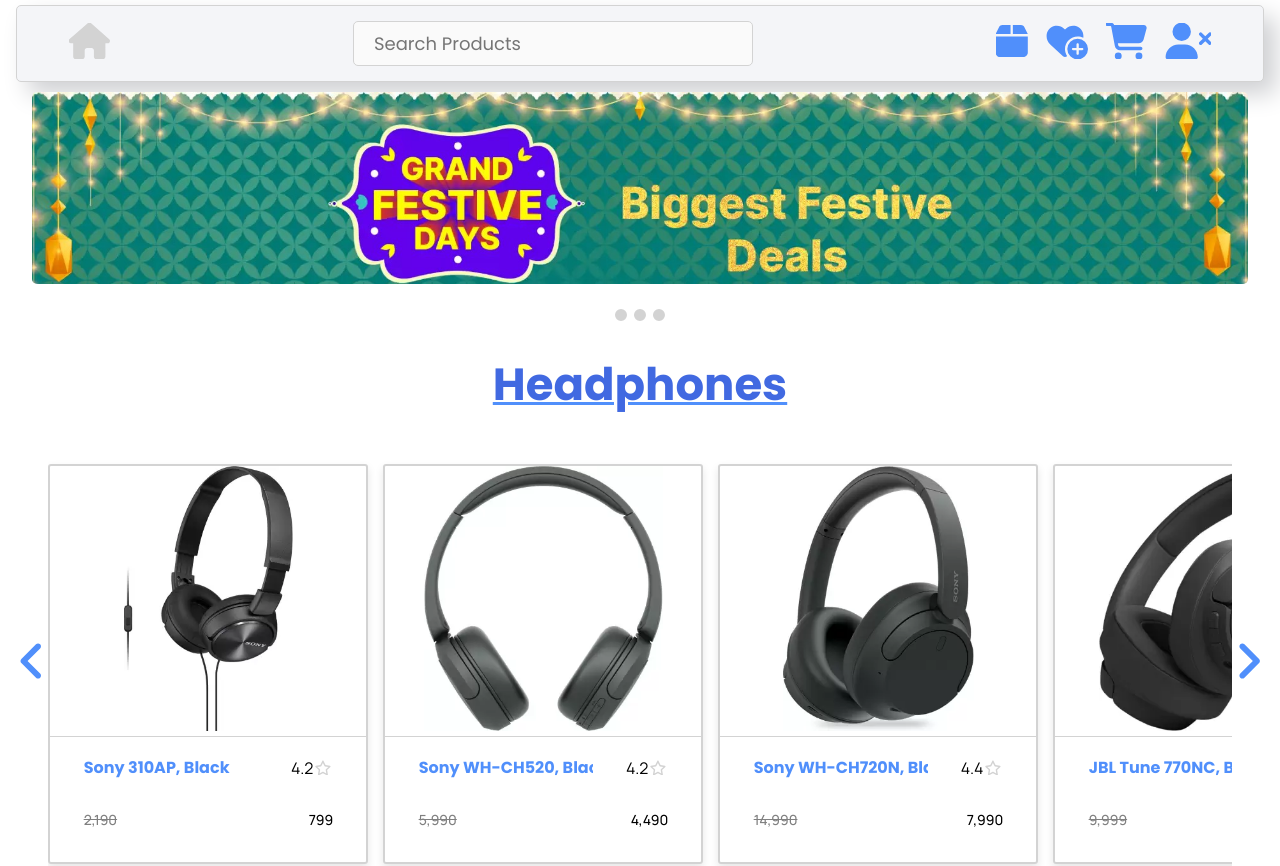
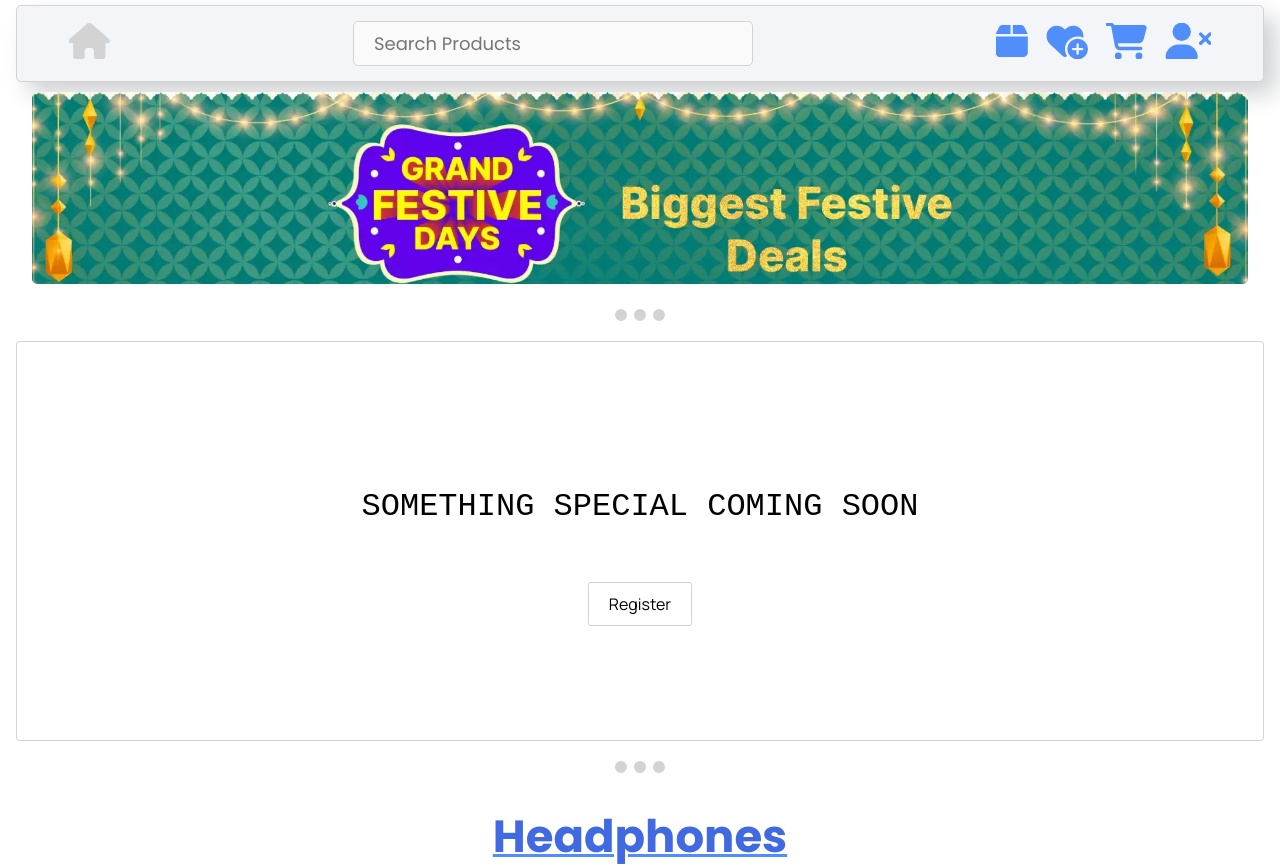
Before and after one commit to VimalrajVR12/Electronics, a React (Create React App) app in the folder electronics-website/: page / in a window 1280 px wide. Shown: the top 866 px of the page. Built offline with nearby package versions, Linux system fonts and the light colour scheme.

Commit message:
added : Pre-registration and puzzle

```diff
--- a/electronics-website/src/components/Carousel.jsx
+++ b/electronics-website/src/components/Carousel.jsx
@@ -7,7 +7,6 @@
   const containerRef = useRef();
   const elRef = useRef();
   const elements = data.map((el, i) => {
-    console.log(el)
     if(i<12)return (
       <ProductContainer
         elRef={i===0?elRef:null}
--- /dev/null
+++ b/electronics-website/src/components/Pills.jsx
@@ -0,0 +1,19 @@
+import React from 'react'
+import styles from "../styles/Pills.module.css"
+const Pills = ({setState}) => {
+  return (
+    <div className={styles.container}>
+      <img src="./Pills.png" alt="pills" />
+      <button
+        onClick={() => setState((prev) => prev + 2)}
+        id={styles.redPill}
+      ></button>
+      <button
+        onClick={() => setState((prev) => prev + 1)}
+        id={styles.bluePill}
+      ></button>
+    </div>
+  );
+}
+
+export default Pills
--- /dev/null
+++ b/electronics-website/src/components/PreRegister.jsx
@@ -0,0 +1,79 @@
+import React, { useState } from 'react'
+import styles from "../styles/PreRegister.module.css"
+import PreRegistration from './PreRegistration'
+import Pills from './Pills'
+const chars = ['A', 'B', 'C', 'D', 'E', 'F', 'G', 'H', 'I', 'J', 'K', 'L', 'M', 'N', 'O', 'P', 'Q', 'R', 'S', 'T', 'U', 'V', 'W', 'X', 'Y', 'Z']
+const PreRegister = () => {
+  const [state,setState] = useState(0)
+  const [open,setOpen] = useState(false)
+  const hoverEffect = (event)=>{
+    const el = event.target;
+    const original = el.innerText;
+    let count = 0;
+    const int = setInterval(()=>{
+        let newText = ""
+        for(let i=0; i<count;i++){
+          newText += el.textContent[i];
+        }
+        for(let i=count; i<original.length;i++){
+            const rand = Math.floor(Math.random() * 26);
+            newText += chars[rand];
+        }
+        if(count<10){
+          el.innerText = newText;
+          count++;
+        }
+        else {
+          el.innerText=original
+          clearInterval(int);
+          goToNext()
+        }
+    },40)
+
+  }
+  const goToNext = () => {
+        if (state < 4) setState((prev) => prev + 1);
+      }
+  const arr = [
+    <p
+      onMouseOver={hoverEffect}
+
+
+      className={styles.sparkling}
+      title="Third time's the charm"
+    >
+      SOMETHING SPECIAL COMING SOON
+    </p>,
+    <p onMouseOver={hoverEffect}
+     className={styles.sparkling}>
+      SOMETHING SPECIAL COMING SOON
+    </p>,
+    <p onMouseOver={hoverEffect}
+     className={styles.sparkling}>
+      SOMETHING SPECIAL COMING SOON
+    </p>,
+    <p onMouseOver={hoverEffect}
+     className={styles.sparkling}>
+      ARE YOU SURE?
+    </p>,
+    <Pills setState={setState}/>
+    ,
+    <p>Oll Korrect.</p>,
+    <div className={styles.secretContainer}>
+      <p>SAWftBook. COMING SOON</p>
+      <img src="/SAWftBook.jpg"></img>
+      <button onClick={() => setOpen(true)}>Register</button>
+    </div>,
+  ];
+  return (
+    <div
+      className={styles.container}
+    >
+      {arr[state]}
+      {state < 3 || state===5 ? <button onClick={() => setOpen(true)}>Register</button>:null}
+      {open && <PreRegistration setOpen={setOpen} />}
+    </div>
+  );
+}
+
+export default PreRegister
--- /dev/null
+++ b/electronics-website/src/components/PreRegistration.jsx
@@ -0,0 +1,37 @@
+import React,{useState} from 'react'
+import styles from "../styles/PreRegistration.module.css";
+import {checkSVG, crossSVG} from '../components/SVGs'
+const PreRegistration = ({setOpen}) => {
+  const [registered,setRegistered] = useState(false);
+  const handleRegistration =()=>{
+        setRegistered(true)
+  }
+  return (
+    <div className={styles.container}>
+      {registered ? (
+        <div>
+          <span onClick={() => setOpen(false)}>{crossSVG}</span>
+          <span className={styles.check}>{checkSVG}</span>
+          <p>Dun!! Dun!! Done!!</p>
+        </div>
+      ) : (
+        <>
+          <span onClick={() => setOpen(false)}>{crossSVG}</span>
+          <form onSubmit={(event)=>{
+              event.preventDefault();
+              setRegistered(true);
+          }}>
+            <input required
+              type="email"
+              name="register"
+              placeholder="Enter your email"
+            />
+            <input style={{cursor:'pointer'}} className={styles.button} type='submit' name='Pre Register' value="Pre Register"/>
+          </form>
+        </>
+      )}
+    </div>
+  );
+}
+
+export default PreRegistration
--- a/electronics-website/src/components/ProductContainer.jsx
+++ b/electronics-website/src/components/ProductContainer.jsx
@@ -1,9 +1,11 @@
-import React from 'react'
+import React, { useRef } from 'react'
 import styles from "../styles/ProductContainer.module.css"
 import { starSVG } from './SVGs';
 const ProductContainer = ({elRef,img,rating, title,price,discountPrice }) => {
+  const handleClick=(event)=>{
+  }
   return (
-    <div ref={elRef} className={styles.container}>
+    <div onClick={handleClick} ref={elRef} className={styles.container}>
       <img src={img} alt="product" />
       <div className={styles.details}>
         <div className={styles.top}>
--- a/electronics-website/src/components/SVGs.jsx
+++ b/electronics-website/src/components/SVGs.jsx
@@ -28,3 +28,4 @@
 export const instaSVG = <svg xmlns="http://www.w3.org/2000/svg" height="1em" viewBox="0 0 448 512"><path d="M224,202.66A53.34,53.34,0,1,0,277.36,256,53.38,53.38,0,0,0,224,202.66Zm124.71-41a54,54,0,0,0-30.41-30.41c-21-8.29-71-6.43-94.3-6.43s-73.25-1.93-94.31,6.43a54,54,0,0,0-30.41,30.41c-8.28,21-6.43,71.05-6.43,94.33S91,329.26,99.32,350.33a54,54,0,0,0,30.41,30.41c21,8.29,71,6.43,94.31,6.43s73.24,1.93,94.3-6.43a54,54,0,0,0,30.41-30.41c8.35-21,6.43-71.05,6.43-94.33S357.1,182.74,348.75,161.67ZM224,338a82,82,0,1,1,82-82A81.9,81.9,0,0,1,224,338Zm85.38-148.3a19.14,19.14,0,1,1,19.13-19.14A19.1,19.1,0,0,1,309.42,189.74ZM400,32H48A48,48,0,0,0,0,80V432a48,48,0,0,0,48,48H400a48,48,0,0,0,48-48V80A48,48,0,0,0,400,32ZM382.88,322c-1.29,25.63-7.14,48.34-25.85,67s-41.4,24.63-67,25.85c-26.41,1.49-105.59,1.49-132,0-25.63-1.29-48.26-7.15-67-25.85s-24.63-41.42-25.85-67c-1.49-26.42-1.49-105.61,0-132,1.29-25.63,7.07-48.34,25.85-67s41.47-24.56,67-25.78c26.41-1.49,105.59-1.49,132,0,25.63,1.29,48.33,7.15,67,25.85s24.63,41.42,25.85,67.05C384.37,216.44,384.37,295.56,382.88,322Z"/></svg>
 export const ytSVG = <svg xmlns="http://www.w3.org/2000/svg" height="1em" viewBox="0 0 448 512"><path d="M186.8 202.1l95.2 54.1-95.2 54.1V202.1zM448 80v352c0 26.5-21.5 48-48 48H48c-26.5 0-48-21.5-48-48V80c0-26.5 21.5-48 48-48h352c26.5 0 48 21.5 48 48zm-42 176.3s0-59.6-7.6-88.2c-4.2-15.8-16.5-28.2-32.2-32.4C337.9 128 224 128 224 128s-113.9 0-142.2 7.7c-15.7 4.2-28 16.6-32.2 32.4-7.6 28.5-7.6 88.2-7.6 88.2s0 59.6 7.6 88.2c4.2 15.8 16.5 27.7 32.2 31.9C110.1 384 224 384 224 384s113.9 0 142.2-7.7c15.7-4.2 28-16.1 32.2-31.9 7.6-28.5 7.6-88.1 7.6-88.1z"/></svg>
 export const starSVG = <svg xmlns="http://www.w3.org/2000/svg" height="1em" viewBox="0 0 576 512"><path d="M287.9 0c9.2 0 17.6 5.2 21.6 13.5l68.6 141.3 153.2 22.6c9 1.3 16.5 7.6 19.3 16.3s.5 18.1-5.9 24.5L433.6 328.4l26.2 155.6c1.5 9-2.2 18.1-9.6 23.5s-17.3 6-25.3 1.7l-137-73.2L151 509.1c-8.1 4.3-17.9 3.7-25.3-1.7s-11.2-14.5-9.7-23.5l26.2-155.6L31.1 218.2c-6.5-6.4-8.7-15.9-5.9-24.5s10.3-14.9 19.3-16.3l153.2-22.6L266.3 13.5C270.4 5.2 278.7 0 287.9 0zm0 79L235.4 187.2c-3.5 7.1-10.2 12.1-18.1 13.3L99 217.9 184.9 303c5.5 5.5 8.1 13.3 6.8 21L171.4 443.7l105.2-56.2c7.1-3.8 15.6-3.8 22.6 0l105.2 56.2L384.2 324.1c-1.3-7.7 1.2-15.5 6.8-21l85.9-85.1L358.6 200.5c-7.8-1.2-14.6-6.1-18.1-13.3L287.9 79z"/></svg>
+export const checkSVG = <svg style={{fill:"#0cb636"}} xmlns="http://www.w3.org/2000/svg" height="1em" viewBox="0 0 512 512"><path d="M256 512A256 256 0 1 0 256 0a256 256 0 1 0 0 512zM369 209L241 337c-9.4 9.4-24.6 9.4-33.9 0l-64-64c-9.4-9.4-9.4-24.6 0-33.9s24.6-9.4 33.9 0l47 47L335 175c9.4-9.4 24.6-9.4 33.9 0s9.4 24.6 0 33.9z"/></svg>
--- a/electronics-website/src/pages/Home.jsx
+++ b/electronics-website/src/pages/Home.jsx
@@ -3,6 +3,7 @@
 import Separator from "../components/Separator"
 import Heading from '../components/Heading';
 import Footer from '../components/Footer';
+import PreRegister from "../components/PreRegister";
 const tvs = [
   {
     image: "./tvs/P635.webp",
@@ -443,7 +444,8 @@
     <div className={styles.container}>
       <img className={styles.img} src="/banner.jpg" alt="banner" />
       <Separator />
-
+      <PreRegister />
+      <Separator />
       <Heading body={"Headphones"} />
       <Carousel data={headphones} />
       <Separator />
@@ -455,7 +457,7 @@
       <Separator />
       <Heading body={"TVs"} />
       <Carousel data={tvs} />
-      <Footer/>
+      <Footer />
     </div>
   );
 }
--- a/electronics-website/src/styles/Footer.module.css
+++ b/electronics-website/src/styles/Footer.module.css
@@ -9,7 +9,7 @@
     height: 4em;
 }
 .container svg:hover{
-    transform: translate(1.01);
+    transform: translate(1.02);
 }
 .fbSVG svg{
     fill: rgb(59,89,152);
--- /dev/null
+++ b/electronics-website/src/styles/Pills.module.css
@@ -0,0 +1,24 @@
+.container{
+position: relative;
+}
+.container img{
+    border-radius: 0;
+    height: 100%;
+}
+#redPill,#bluePill{
+position: absolute;
+height: 75px;
+width: 75px;
+background-color: transparent;
+cursor: pointer;
+outline: none;
+border: none;
+}
+#redPill{
+    top: 38%;
+    right:63%;
+}
+#bluePill{
+    top: 43%;
+    right: 24%;
+}
--- /dev/null
+++ b/electronics-website/src/styles/PreRegister.module.css
@@ -0,0 +1,45 @@
+.container{
+    position: relative;
+    height: 400px;
+    display: flex;
+    border: 1px solid lightgray;
+    border-radius: 3px;
+    align-items: center;
+    justify-content: center;
+    flex-direction: column;
+    gap: 25px;
+}
+.container div{
+    height: 100%;
+}
+.container img{
+    height: 200px;
+}
+.container p{
+    font-size: 32px;
+}
+.sparkling{
+    font-family: monospace;
+}
+.secretContainer{
+    display: flex;
+    flex-direction: column;
+    justify-content: center;
+    align-items: center;
+    gap: 20px;
+}
+.container button{
+    cursor: pointer;
+    border-radius: 3px;
+    font-size: 16px;
+    background-color: white;
+    border: 1px solid lightgray;
+    padding: 10px 20px;
+
+}
+.container button:hover{
+    transform: scale(1.05);
+}
+.container button:active{
+    transform: scale(1.025);
+}
--- /dev/null
+++ b/electronics-website/src/styles/PreRegistration.module.css
@@ -0,0 +1,48 @@
+.container{
+    position: absolute;
+    max-height: 300px;
+    max-width: 400px;
+    display: flex;
+    flex-direction: column;
+    justify-content: center;
+    border-radius: 3px;
+    align-items: center;
+    padding: 50px;
+    top: 50%;
+    left: 50%;
+    transform: translate(-50%, -50%);
+    z-index: 10;
+    background-color: white;
+    border: 1px solid lightgray;
+    gap: 10px;
+}
+
+.container svg{
+    fill: red;
+    position: absolute;
+    top: 10px;
+    right: 10px;
+}
+.check svg{
+    position: relative;
+    height: 100px;
+}
+.container form{
+    display: flex;
+    flex-direction: column;
+
+}
+.container input{
+    width: 100%;
+    height: 50px;
+    border-radius: 3px;
+    padding: 10px 20px;
+    outline: none;
+    border: 1px solid lightgray;
+}
+.container .button{
+    background-color: white;
+}
+.container .button:hover{
+    background-color: rgb(250, 250, 250);
+}
--- a/electronics-website/src/styles/ProductContainer.module.css
+++ b/electronics-website/src/styles/ProductContainer.module.css
@@ -10,6 +10,9 @@
     cursor: pointer;
     box-shadow: 0px 4px 8px rgba(0, 0, 0, 0.2);
     transform: translateY(-5px);
+}
+.container:active{
+    transform: translateY(4px);
 }
 .container img{
     object-fit: contain;
```
Also changed, not shown: electronics-website/public/SAWftBook.jpg (added), electronics-website/public/pills.png (added).
